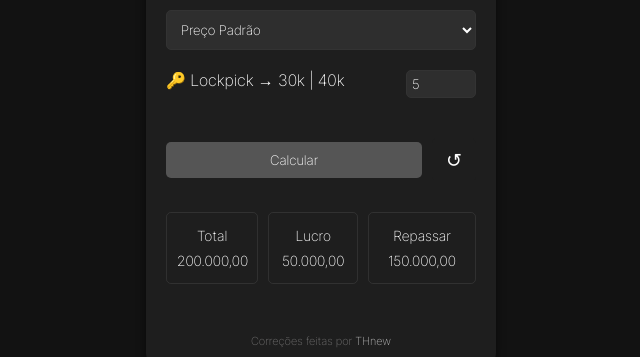
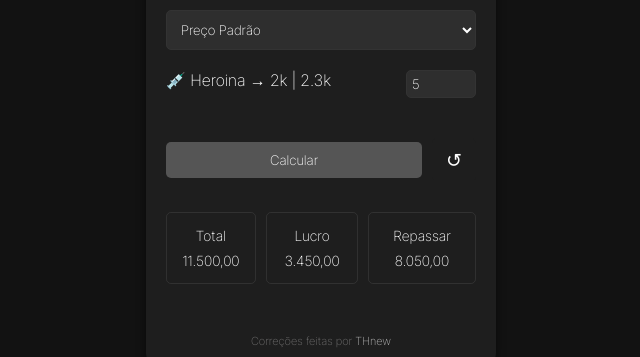
Before and after one commit to thalesnew2/novomundo, a plain HTML site: page index.html in a window 1280 px wide. Both pictures are taken after typing "5" into the empty fields and a click on the button "Calcular". Shown: the part 335-692 px from the top of the page, 319-959 px from the left. Drawn offline with Linux system fonts and the light colour scheme.

Commit message:
Update index.html

```diff
--- a/index.html
+++ b/index.html
@@ -194,7 +194,7 @@
 
       <!-- Itens para cálculo -->
       <div class="item">
-        <label for="lockpick">🔑 Lockpick → 30k | 40k </label>
+        <label for="lockpick">💉 Heroina → 2k | 2.3k </label>
         <input type="number" id="lockpick" max="999" placeholder="Qtd" />
       </div>
 
@@ -223,10 +223,10 @@
         // Preços de parceria e padrão para cada item
         const precos = {
           parceria: {
-            lockpick: 30000,
+            lockpick: 2000,
           },
           padrao: {
-            lockpick: 40000,
+            lockpick: 2300,
           },
         };
 
@@ -245,8 +245,8 @@
         valorParceria += lockpickQtd * precos["parceria"].lockpick;
 
         // Calcular lucro (25%) e valor a repassar ao gerente (75%) com base na parceria
-        const lucro = total * 0.25;
-        const enviarGerente = total * 0.75;
+        const lucro = total * 0.3;
+        const enviarGerente = total * 0.7;
 
         // Atualizar os resultados na página
         document.getElementById(
```
